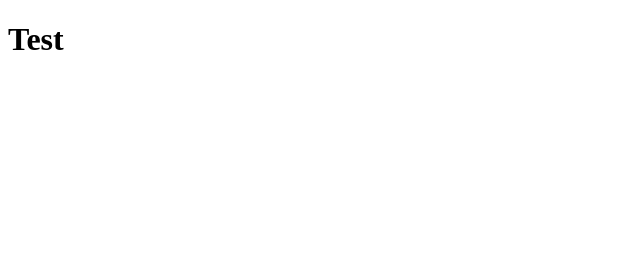
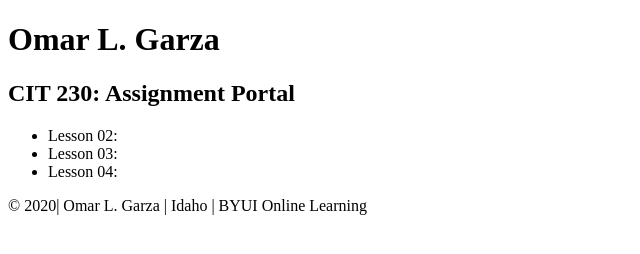
Before and after one commit to OmarGarza01/wdd230, a plain HTML site: page index.html in a window 1280 px wide. Shown: the whole page, without its empty margins (0-640 px from the left). Drawn offline with Linux system fonts and the light colour scheme.

Commit message:
first commit

```diff
--- a/index.html
+++ b/index.html
@@ -1,12 +1,22 @@
 <!DOCTYPE html>
 <html lang="en">
-<head>
-    <meta charset="UTF-8">
-    <meta http-equiv="X-UA-Compatible" content="IE=edge">
-    <meta name="viewport" content="width=device-width, initial-scale=1.0">
-    <title>Document</title>
-</head>
-<body>
-    <h1>Test</h1>
-</body>
+  <head>
+    <meta charset="UTF-8" />
+    <meta http-equiv="X-UA-Compatible" content="IE=edge" />
+    <meta name="viewport" content="width=device-width, initial-scale=1.0" />
+    <title>WDD230 OmarGarza</title>
+  </head>
+  <header><h1>Omar L. Garza</h1></header>
+  <body>
+    <h2>CIT 230: Assignment Portal</h2>
+
+    <ul>
+      <li>Lesson 02:</li>
+      <li>Lesson 03:</li>
+      <li>Lesson 04:</li>
+    </ul>
+  </body>
+  <footer>
+    <p>&copy; 2020| Omar L. Garza | Idaho | BYUI Online Learning</p>
+  </footer>
 </html>
```
Also changed, not shown: css/style.css (added).
